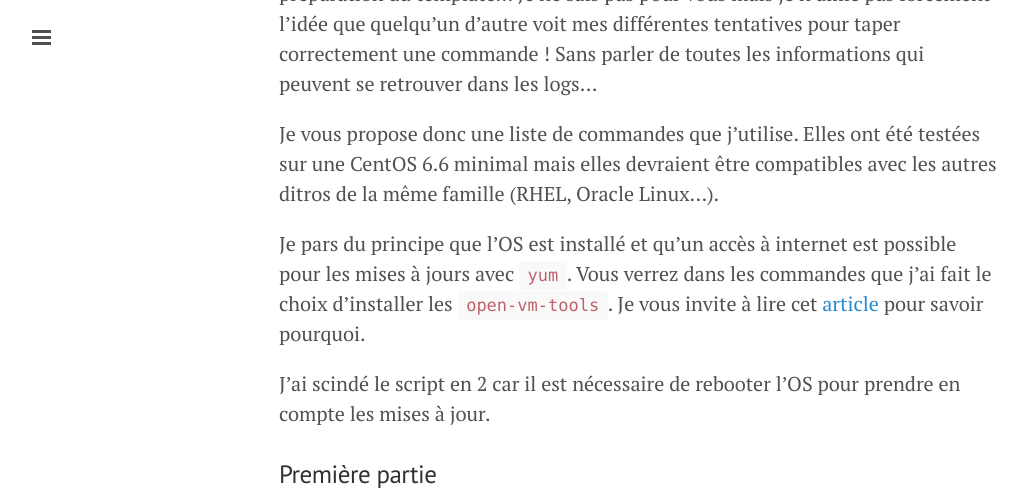
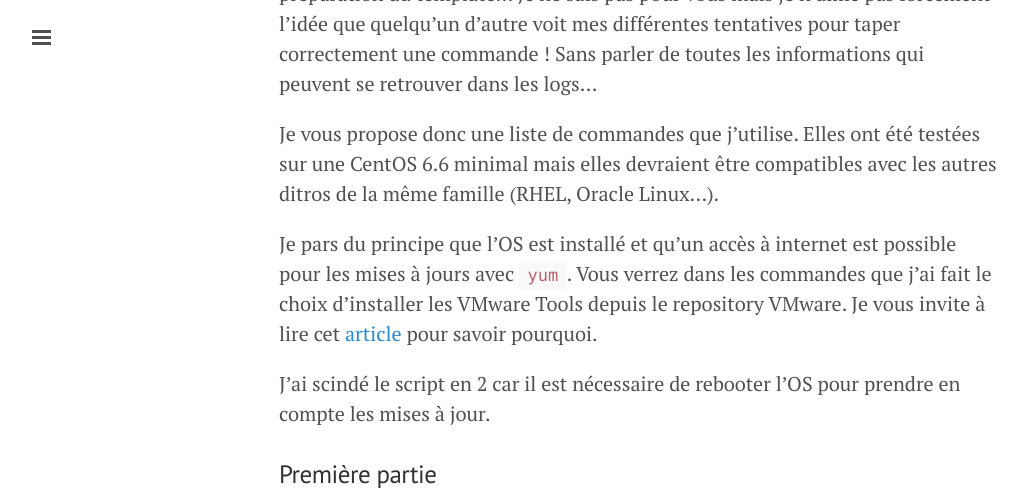
Before and after one commit to equelin/equelin.github.io, a Jekyll site: the page built from index.html, in a window 1280 px wide and 1400 px high, scrolled down 393 px, cut to the strip 0-499 px from the top of the window. Shown: the whole strip, without its empty margins (1-1028 px from the left). Built offline with Jekyll 4.4.1, drawn with Linux system fonts in a browser that asks for light colours; nearby versions of some CDN libraries; Markdown is read by kramdown in place of the engine named in the settings; the list of posts is cut into pages by our own code; some of the changed text lies outside the part shown.

Commit message:
Suppression references open-vm-tools

```diff
--- a/_posts/2015-07-23-CentOS-RHEL-6-VMware-Tools-Installation.md
+++ b/_posts/2015-07-23-CentOS-RHEL-6-VMware-Tools-Installation.md
@@ -7,7 +7,7 @@
 Il existe plusieurs méthodes pour installer les VMware Tools sur un OS CentOS / RHEL 6.6. Vous pouvez les déployer soit:
 
 - via le web client ou le viclient
-- en installant les open-vm-tools
+- depuis un repository géré par VMware
 
 Je préfère la deuxième méthode car l'installation et la mise à jour se font grâce aux gestionnaires de packages de votre distribution (yum, apt-get...). De plus l'empreinte sur le système est bien moins importante. Bien sûr VMware supporte officiellement cette méthode d'installation tant que l'OS est présent dans la [VMware Compatibility Matrix](http://www.vmware.com/resources/compatibility/search.php?deviceCategory=guestos).
 
--- a/_posts/2015-07-24-CentOS-RHEL-6-VMware-Preparation-Template.md
+++ b/_posts/2015-07-24-CentOS-RHEL-6-VMware-Preparation-Template.md
@@ -8,7 +8,7 @@
 
 Je vous propose donc une liste de commandes que j'utilise. Elles ont été testées sur une CentOS 6.6 minimal mais elles devraient être compatibles avec les autres ditros de la même famille (RHEL, Oracle Linux...).
 
-Je pars du principe que l'OS est installé et qu'un accès à internet est possible pour les mises à jours avec `yum`. Vous verrez dans les commandes que j'ai fait le choix d'installer les `open-vm-tools`. Je vous invite à lire cet [article](http://blog.okcomputer.io/2015/07/23/CentOS-RHEL-6-VMware-Tools-Installation/) pour savoir pourquoi.
+Je pars du principe que l'OS est installé et qu'un accès à internet est possible pour les mises à jours avec `yum`. Vous verrez dans les commandes que j'ai fait le choix d'installer les VMware Tools depuis le repository VMware. Je vous invite à lire cet [article](http://blog.okcomputer.io/2015/07/23/CentOS-RHEL-6-VMware-Tools-Installation/) pour savoir pourquoi.
 
 J'ai scindé le script en 2 car il est nécessaire de rebooter l'OS pour prendre en compte les mises à jour.
 
```
